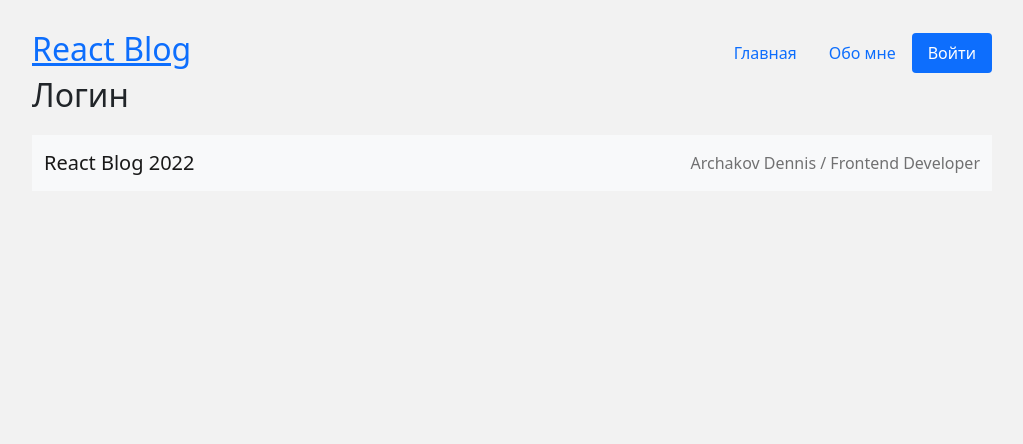
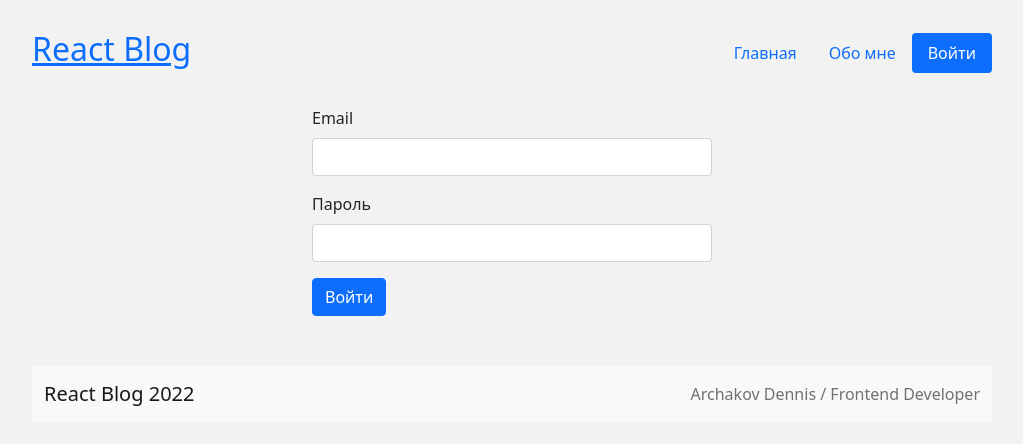
Before and after one commit to KrashAS/archakov-tutorials, a React (Create React App) app: page /login in a window 1280 px wide. Shown: the top 444 px of the page, without its empty margins (128-1151 px from the left). Built offline with nearby package versions, Linux system fonts and the light colour scheme.

Commit message:
Добавил авторизацию

```diff
--- a/src/tutorial-10/App.js
+++ b/src/tutorial-10/App.js
@@ -6,19 +6,24 @@ import { Header } from "./components/Header";
 import { About } from "./pages/About";
 import { Footer } from "./components/Footer";
 import { FullPost } from "./pages/FullPost";
+import { Login } from "./pages/Login";
+import { Profile } from "./pages/Profile";
 import { ErrorPageNotFound } from "./pages/ErrorPageNotFound";
 
 function App() {
   return (
     <>
       <Header />
+      <div className="content">
         <Routes>
           <Route path="/" element={<Home />} />
           <Route path="/about" element={<About />} />
-        <Route path="/login" element={<h2>Логин</h2>} />
+          <Route path="/login" element={<Login />} />
+          <Route path="/profile" element={<Profile />} />
           <Route path="/post/:id" element={<FullPost />} />
           <Route path="*" element={<ErrorPageNotFound />} />
         </Routes>
+      </div>
       <Footer />
     </>
   );
--- a/src/tutorial-10/pages/FullPost.jsx
+++ b/src/tutorial-10/pages/FullPost.jsx
@@ -1,5 +1,4 @@
 import React from "react";
-
 import { useParams, Link, useNavigate } from "react-router-dom";
 import { Button } from "react-bootstrap";
 import { posts } from "./Home";
--- /dev/null
+++ b/src/tutorial-10/pages/Login.jsx
@@ -0,0 +1,55 @@
+import React from "react";
+import { useNavigate } from "react-router-dom";
+import { Button, Form } from "react-bootstrap";
+
+export const Login = () => {
+  const [fields, setFields] = React.useState({ email: "", password: "" });
+  const navigate = useNavigate();
+
+  const onSubmit = async (event) => {
+    event.preventDefault(); //Предотвратить нативное поведение формы(не делать перезагрузку)
+    const resp = await fetch(
+      `https://mentor.archakov.im/api/mock/login?email=${fields.email}&password=${fields.password}`
+    );
+    if (resp.ok) {
+      navigate("/profile");
+    } else {
+      alert("Error, password and email is wrong! ");
+    }
+  };
+
+  const handlChangeInput = (event) => {
+    setFields({ ...fields, [event.target.name]: event.target.value });
+    //я ввожу данные и сохраняю их в ...fields
+    //email: test@test.ru, password: 123456
+  };
+
+  return (
+    <Form className="login-form" onSubmit={onSubmit}>
+      <Form.Group className="mb-3" controlId="formBasicEmail">
+        <Form.Label>Email</Form.Label>
+        <Form.Control
+          name="email"
+          type="email"
+          value={fields.email}
+          onChange={handlChangeInput}
+        />
+        <Form.Text className="text-muted"></Form.Text>
+      </Form.Group>
+
+      <Form.Group className="mb-3" controlId="formBasicPassword">
+        <Form.Label>Пароль</Form.Label>
+        <Form.Control
+          name="password"
+          type="password"
+          value={fields.password}
+          onChange={handlChangeInput}
+        />
+      </Form.Group>
+
+      <Button variant="primary" type="submit">
+        Войти
+      </Button>
+    </Form>
+  );
+};
--- /dev/null
+++ b/src/tutorial-10/pages/Profile.jsx
@@ -0,0 +1,5 @@
+import React from "react";
+
+export const Profile = () => {
+  return <h1>Это закрытый профиль юзера!</h1>;
+};
--- a/src/tutorial-10/style.css
+++ b/src/tutorial-10/style.css
@@ -32,3 +32,12 @@ body {
   border: 1px solid #ff0000;
   border-radius: 10px;
 }
+
+.content {
+  padding: 30px 0;
+}
+
+.login-form {
+  width: 400px;
+  margin: 0 auto;
+}
```
Lines whose indentation alone changed are shown as unchanged.
